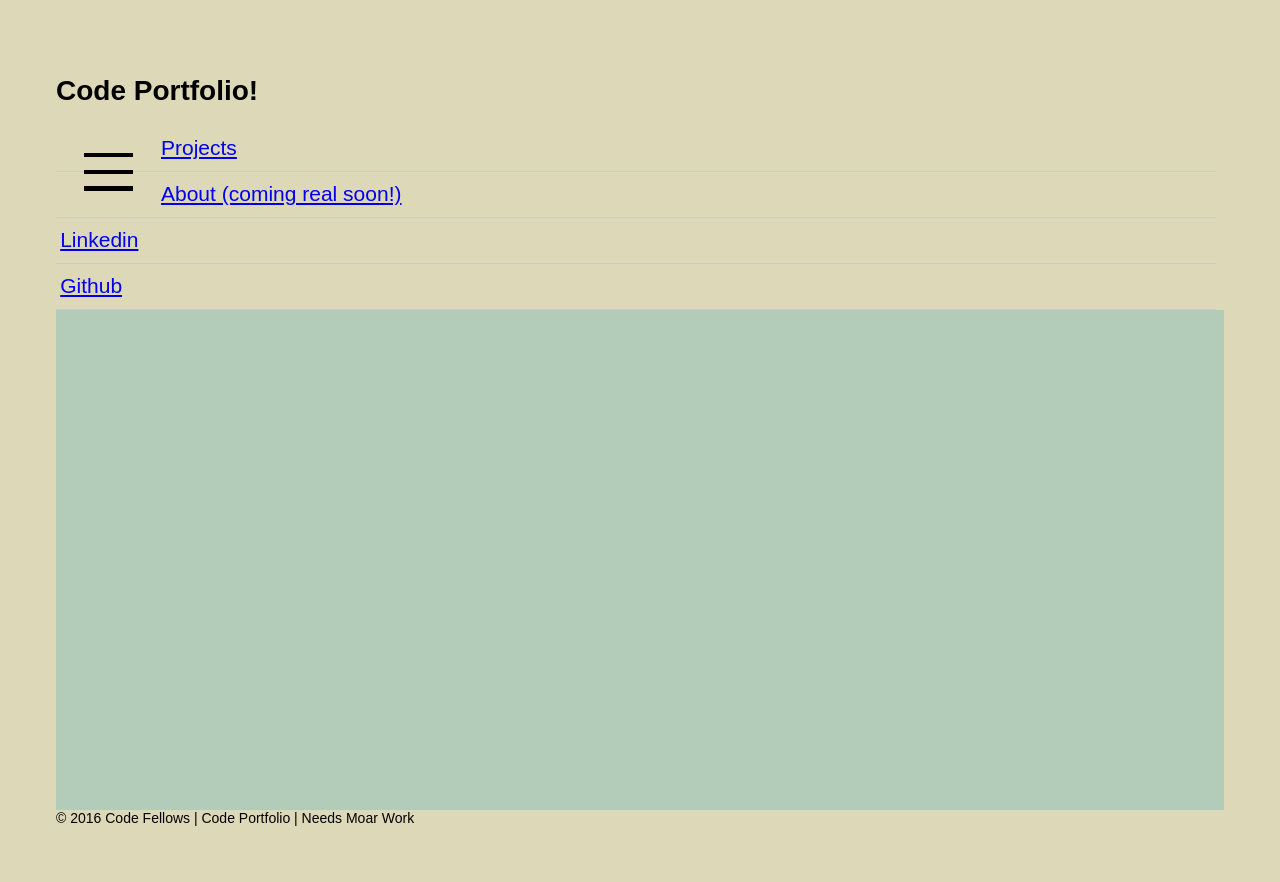
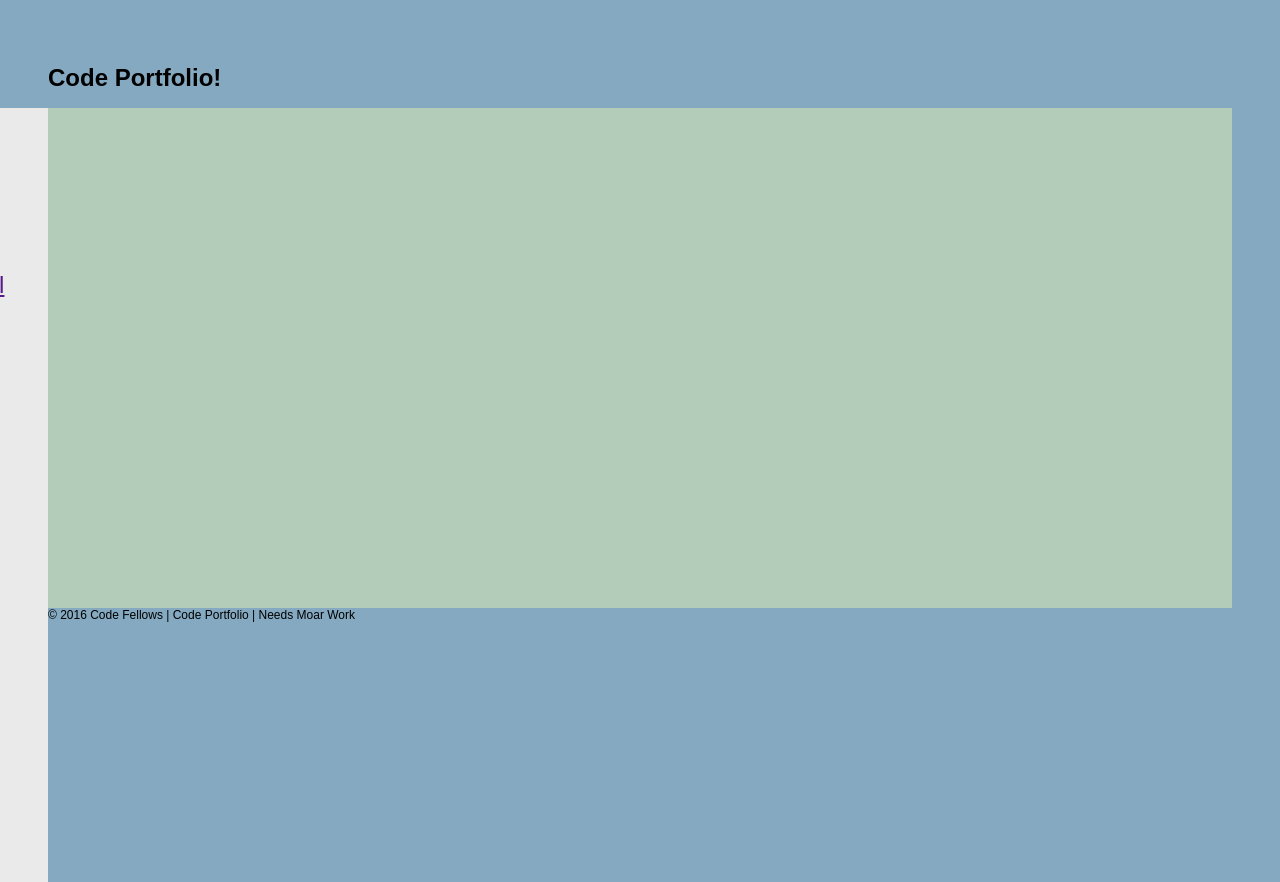
Before and after one commit to apalm112/code-blog, a plain HTML site: page index.html in a window 1280 px wide. After the commit the page ends 800 px from the top, so only its background shows below. Drawn offline with nearby package versions, Linux system fonts and the light colour scheme.

Commit message:
Working on rwd.

```diff
--- a/index.html
+++ b/index.html
@@ -2,19 +2,18 @@
 <html>
   <head>
     <meta charset="UTF-8">
-    <title>Code Blog</title>
+    <title>Code Portfolio</title>
     <link href='https://fonts.googleapis.com/css?family=Open+Sans' rel='stylesheet' type='text/css'>
     <meta name="viewport" content="width=device-width, initial-scale=1">
     <link rel="stylesheet" href="vendors/styles/normalize.css">
     <link rel="stylesheet" href="styles/base.css">
     <link rel="stylesheet" href="styles/module.css">
-    <link rel="stylesheet" href="styles/layout.css">
+    <link rel="stylesheet" type="text/css" href="styles/layout.css">
     <link rel="stylesheet" src="//normalize-css.googlecode.com/svn/trunk/normalize.css"/>
     <script id="template" type="text/x-handlebars-template">
       <article>
         <header>
           <h1>{{title}}</h1>
-          </div>
         </header>
       </article>
     </script>
@@ -24,21 +23,20 @@
       <header>
         <h1>Code Portfolio!</h1>
       </header>
-        <!--Start Nav Tabs here-->
-      <nav class="main-nav">
+    <!--  <nav class="main-nav">-->
         <button class="js-menu menu" type="button">
           <span class="bar"></span>
         </button>
-        <nav id="info">
-          <ul class="tab-links">
-            <li class="active"><a href="#tab-1">Projects</a></li>
-            <li><a href="#tab-4">About (coming real soon!)</a></li>
+        <nav>
+          <ul>
+            <li><a href="">Projects</a></li>
+            <li><a href="">About (coming real soon!)</a></li>
             <li><a href="https://www.linkedin.com/in/adam-palmer-67914897">Linkedin</a></li>
             <li><a href="https://github.com/apalm112">Github</a></li>
           </ul>
         </nav>
-      </nav>
-        <section class="projects">
+      <!--</nav>-->
+      <section class="projects">
           <article class="clone" data-category="cat">
             <section>
             </section>
--- a/styles/base.css
+++ b/styles/base.css
@@ -18,7 +18,7 @@ address {
     width:100%;
     display: inline-block;
 }
-/* Tab Links
+ Tab Links
 .tab-links:after {
     display: block;
     clear: both;
@@ -46,7 +46,7 @@ address {
 li.active a, li.active a:hover {
     background: #fff;
     color: #4c4c4c;
-}     */
+}
 
 
 
--- a/styles/layout.css
+++ b/styles/layout.css
@@ -3,25 +3,32 @@
   max-width: 100%;
   float: right;
 
+}*/
+
+@media only screen and (max-width: 600px) {
+  .tab-links {
+    display: none;
+  }
 }
 
+
+body {
+  background-color: #84A9C0;
+}
+
+/* Hamburger Menu here */
+
 @media only screen and (min-width: 600px) {
-  .hamburger-menu {
+  .js-menu {
     display: none;
     float: right;
   }
 }
 
-@media only screen and (max-width: 600px) {
-  .tab-links {
-    display: none;
+html {
+  font-size: 12px;
 }
-}*/
 
-/* Hamburger Menu here */
-html {
-  font-size: 14px;
-}
 .menu {
   -webkit-transition: 0.1s transform linear;
   transition: 0.1s transform linear;
@@ -49,47 +56,36 @@ html {
   top: 50%;
   left: 0;
 }
-
 .bar {
   margin-top: -0.2rem;
 }
-
 .bar::before {
   top: -1.2rem;
 }
-
 .bar::after {
   top: 1.2rem;
 }
-
 .bar::before, .bar::after {
   -webkit-transform: rotate(0deg);
           transform: rotate(0deg);
 }
-
 .active .bar {
   background: 0;
 }
-
-    .active .bar::before: {
+.active .bar::before {
   -webkit-transform: rotate(45deg);
           transform: rotate(45deg);
 }
-
 .active .bar::after {
-      -webkit-transform: rotate(45deg);
+  -webkit-transform: rotate(-45deg);
           transform: rotate(-45deg);
 }
-
 .active .bar::before, .active .bar::after {
   top: 0;
 }
-
 .active .bar, .active .bar::before, .active .bar::after {
   -webkit-transition: 0.2s background linear 0.1s, 0.2s top linear, 0.2s transform linear 0.2s;
   transition: 0.2s background linear 0.1s, 0.2s top linear, 0.2s transform linear 0.2s;
-    }
-  }
 }
 
 nav {
@@ -109,7 +105,6 @@ nav {
   -webkit-transform: translateX(0);
           transform: translateX(0);
 }
-
 nav ul {
   margin: 0;
   list-style: none;
@@ -120,5 +115,5 @@ nav {
   font-size: 2rem;
 }
 nav ul li:hover {
-        background: grey;
+  background: #84A9C0;
 }
--- a/styles/module.css
+++ b/styles/module.css
@@ -16,7 +16,7 @@
   border-bottom: 1px solid #ccc;
 }
 
-/* style filters for resonsiveness */
+/* style filters for responsiveness */
 
 #filters {
   padding: 0;
```
Also changed, not shown: README.md. Lines whose indentation alone changed are shown as unchanged.
